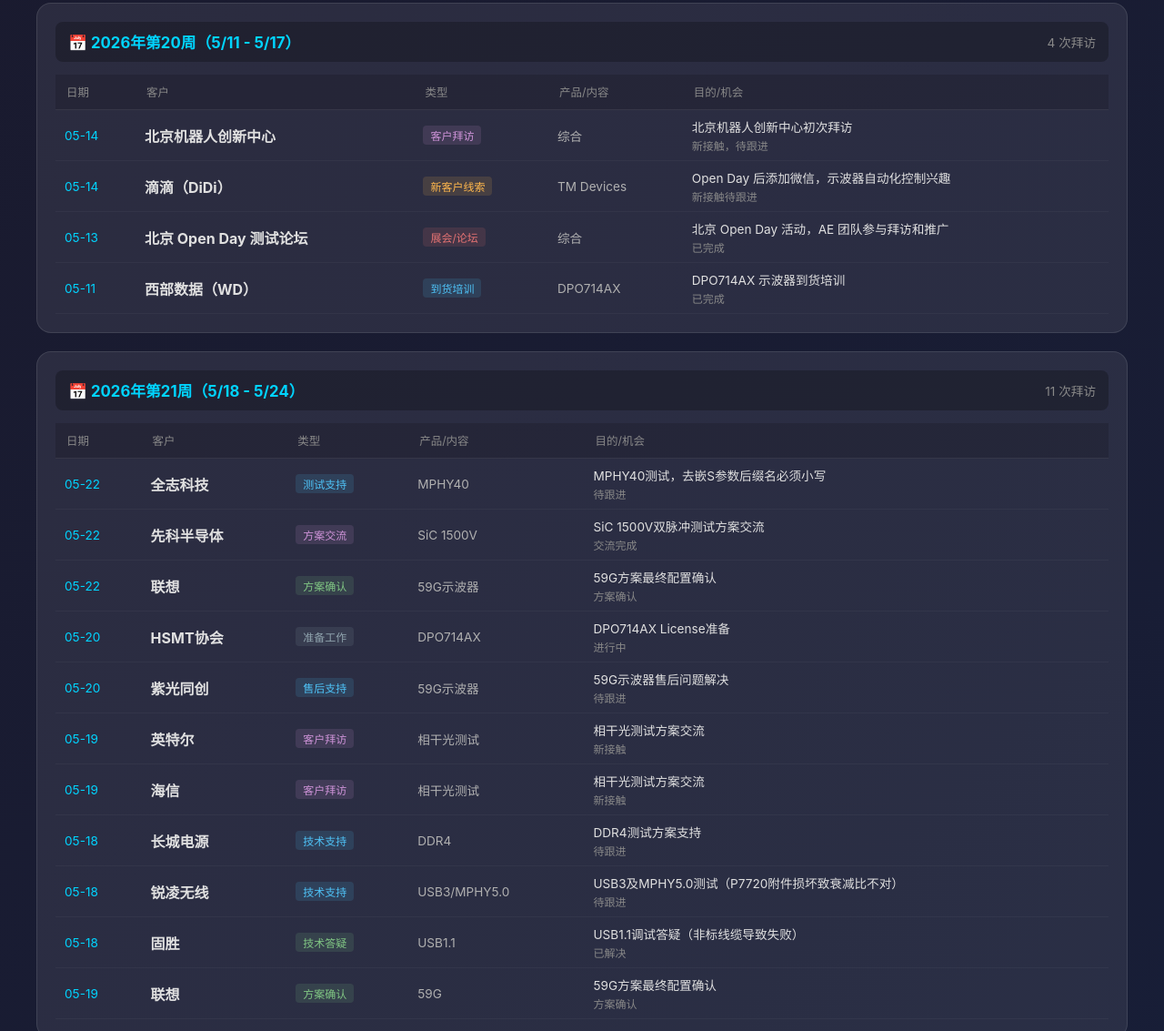
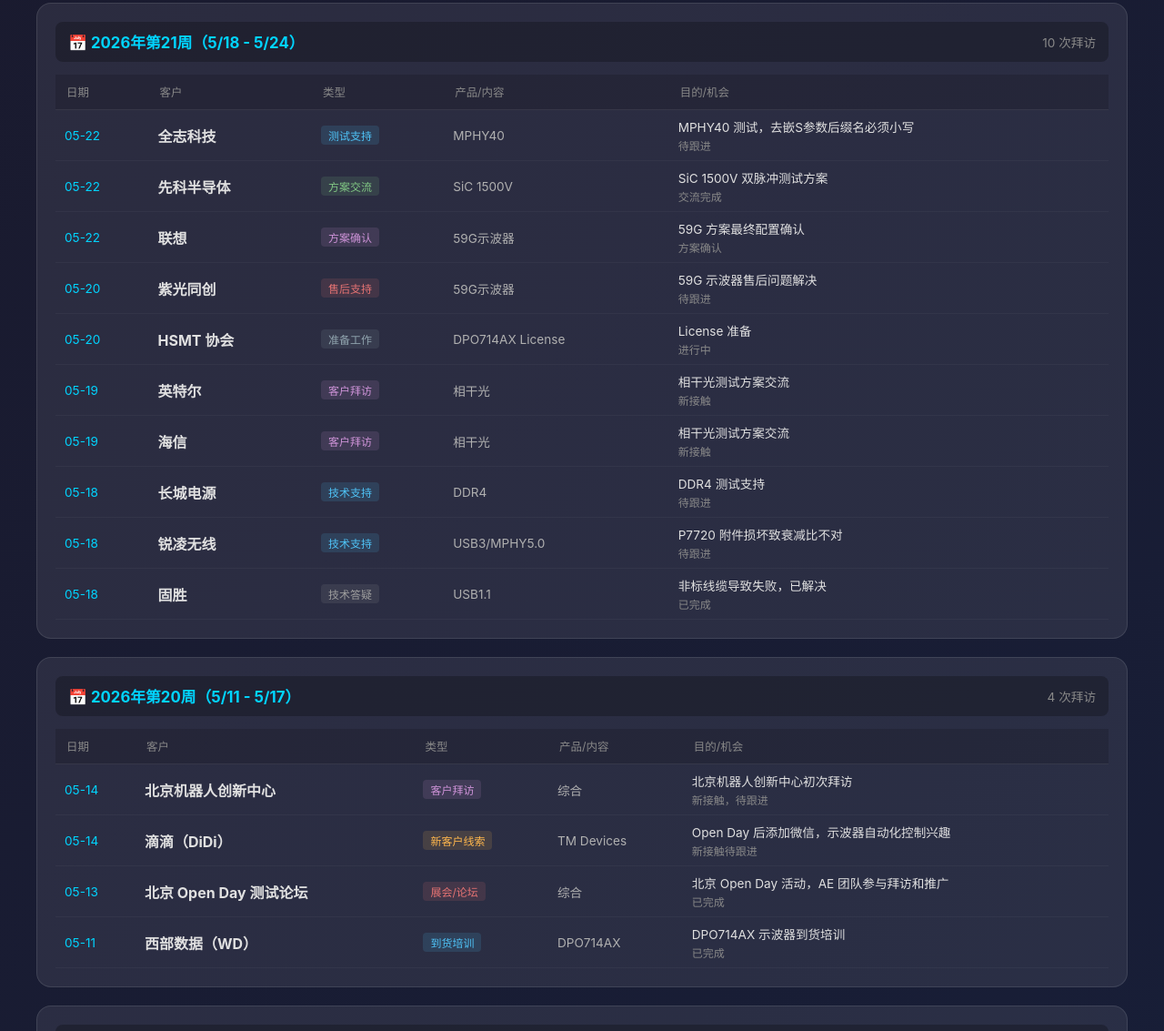
Before and after one commit to xiaoqilj/dashboard, a website: page visits.html in a window 1280 px wide. Shown: the part 338-1471 px from the top of the page at 91% size. Drawn offline with Linux system fonts and the light colour scheme.

Commit message:
每日刷新 2026/5/25 08:00 - 更新时间戳

```diff
--- a/visits.html
+++ b/visits.html
@@ -93,7 +93,7 @@
   <div class='container'>
     <header>
       <h1>🎯 AE 拜访记录</h1>
-      <div class='update-time'>最后更新：2026/5/24 08:00:00</div>
+      <div class='update-time'>最后更新：2026/5/24 20:47:39</div>
       <div class='nav-links'>
         <a href='index.html' style='padding:7px 14px;background:linear-gradient(90deg,#00d4ff,#7b2cbf);border-radius:8px;color:#fff;text-decoration:none;font-size:0.82em;'>🔧 Dashboard首页</a>
         <a href='gba-research.html' style='padding:7px 14px;background:rgba(255,255,255,0.1);border-radius:8px;color:#e0e0e0;text-decoration:none;font-size:0.82em;border:1px solid rgba(255,255,255,0.08);'>🧪 图谱</a>
@@ -102,7 +102,7 @@
 
     <div class='stats-row'>
       <div class='stat-card'>
-        <div class='stat-number'>43</div>
+        <div class='stat-number'>42</div>
         <div class='stat-label'>总拜访次数</div>
       </div>
       <div class='stat-card'>
@@ -114,6 +114,112 @@
         <div class='stat-label'>覆盖周数</div>
       </div>
     </div>
+
+<div class='week-section'>
+    <div class='week-header'>
+      <span class='week-title'>📅 2026年第21周（5/18 - 5/24）</span>
+      <span class='week-count'>10 次拜访</span>
+    </div>
+    <div class='visit-table-wrap'>
+      <table class='visit-table'>
+        <thead>
+          <tr><th>日期</th><th>客户</th><th>类型</th><th>产品/内容</th><th>目的/机会</th></tr>
+        </thead>
+        <tbody>
+<tr style='border-bottom:1px solid rgba(255,255,255,0.04);'>
+      <td style='padding:8px 10px;color:#00d4ff;font-size:0.85em;white-space:nowrap;'>05-22</td>
+      <td style='padding:8px 10px;'><strong>全志科技</strong></td>
+      <td style='padding:8px 10px;'><span style='display:inline-block;padding:2px 8px;border-radius:4px;font-size:0.75em;background:#4fc3f722;color:#4fc3f7;'>测试支持</span></td>
+      <td style='padding:8px 10px;font-size:0.85em;color:#b0b0b0;'>MPHY40</td>
+      <td style='padding:8px 10px;'>
+        <div style='font-size:0.85em;color:#e0e0e0;'>MPHY40 测试，去嵌S参数后缀名必须小写</div><div style='font-size:0.75em;color:#888;margin-top:2px;'>待跟进</div>
+      </td>
+    </tr>
+<tr style='border-bottom:1px solid rgba(255,255,255,0.04);'>
+      <td style='padding:8px 10px;color:#00d4ff;font-size:0.85em;white-space:nowrap;'>05-22</td>
+      <td style='padding:8px 10px;'><strong>先科半导体</strong></td>
+      <td style='padding:8px 10px;'><span style='display:inline-block;padding:2px 8px;border-radius:4px;font-size:0.75em;background:#81c78422;color:#81c784;'>方案交流</span></td>
+      <td style='padding:8px 10px;font-size:0.85em;color:#b0b0b0;'>SiC 1500V</td>
+      <td style='padding:8px 10px;'>
+        <div style='font-size:0.85em;color:#e0e0e0;'>SiC 1500V 双脉冲测试方案</div><div style='font-size:0.75em;color:#888;margin-top:2px;'>交流完成</div>
+      </td>
+    </tr>
+<tr style='border-bottom:1px solid rgba(255,255,255,0.04);'>
+      <td style='padding:8px 10px;color:#00d4ff;font-size:0.85em;white-space:nowrap;'>05-22</td>
+      <td style='padding:8px 10px;'><strong>联想</strong></td>
+      <td style='padding:8px 10px;'><span style='display:inline-block;padding:2px 8px;border-radius:4px;font-size:0.75em;background:#ce93d822;color:#ce93d8;'>方案确认</span></td>
+      <td style='padding:8px 10px;font-size:0.85em;color:#b0b0b0;'>59G示波器</td>
+      <td style='padding:8px 10px;'>
+        <div style='font-size:0.85em;color:#e0e0e0;'>59G 方案最终配置确认</div><div style='font-size:0.75em;color:#888;margin-top:2px;'>方案确认</div>
+      </td>
+    </tr>
+<tr style='border-bottom:1px solid rgba(255,255,255,0.04);'>
+      <td style='padding:8px 10px;color:#00d4ff;font-size:0.85em;white-space:nowrap;'>05-20</td>
+      <td style='padding:8px 10px;'><strong>紫光同创</strong></td>
+      <td style='padding:8px 10px;'><span style='display:inline-block;padding:2px 8px;border-radius:4px;font-size:0.75em;background:#e5737322;color:#e57373;'>售后支持</span></td>
+      <td style='padding:8px 10px;font-size:0.85em;color:#b0b0b0;'>59G示波器</td>
+      <td style='padding:8px 10px;'>
+        <div style='font-size:0.85em;color:#e0e0e0;'>59G 示波器售后问题解决</div><div style='font-size:0.75em;color:#888;margin-top:2px;'>待跟进</div>
+      </td>
+    </tr>
+<tr style='border-bottom:1px solid rgba(255,255,255,0.04);'>
+      <td style='padding:8px 10px;color:#00d4ff;font-size:0.85em;white-space:nowrap;'>05-20</td>
+      <td style='padding:8px 10px;'><strong>HSMT 协会</strong></td>
+      <td style='padding:8px 10px;'><span style='display:inline-block;padding:2px 8px;border-radius:4px;font-size:0.75em;background:#90a4ae22;color:#90a4ae;'>准备工作</span></td>
+      <td style='padding:8px 10px;font-size:0.85em;color:#b0b0b0;'>DPO714AX License</td>
+      <td style='padding:8px 10px;'>
+        <div style='font-size:0.85em;color:#e0e0e0;'>License 准备</div><div style='font-size:0.75em;color:#888;margin-top:2px;'>进行中</div>
+      </td>
+    </tr>
+<tr style='border-bottom:1px solid rgba(255,255,255,0.04);'>
+      <td style='padding:8px 10px;color:#00d4ff;font-size:0.85em;white-space:nowrap;'>05-19</td>
+      <td style='padding:8px 10px;'><strong>英特尔</strong></td>
+      <td style='padding:8px 10px;'><span style='display:inline-block;padding:2px 8px;border-radius:4px;font-size:0.75em;background:#ce93d822;color:#ce93d8;'>客户拜访</span></td>
+      <td style='padding:8px 10px;font-size:0.85em;color:#b0b0b0;'>相干光</td>
+      <td style='padding:8px 10px;'>
+        <div style='font-size:0.85em;color:#e0e0e0;'>相干光测试方案交流</div><div style='font-size:0.75em;color:#888;margin-top:2px;'>新接触</div>
+      </td>
+    </tr>
+<tr style='border-bottom:1px solid rgba(255,255,255,0.04);'>
+      <td style='padding:8px 10px;color:#00d4ff;font-size:0.85em;white-space:nowrap;'>05-19</td>
+      <td style='padding:8px 10px;'><strong>海信</strong></td>
+      <td style='padding:8px 10px;'><span style='display:inline-block;padding:2px 8px;border-radius:4px;font-size:0.75em;background:#ce93d822;color:#ce93d8;'>客户拜访</span></td>
+      <td style='padding:8px 10px;font-size:0.85em;color:#b0b0b0;'>相干光</td>
+      <td style='padding:8px 10px;'>
+        <div style='font-size:0.85em;color:#e0e0e0;'>相干光测试方案交流</div><div style='font-size:0.75em;color:#888;margin-top:2px;'>新接触</div>
+      </td>
+    </tr>
+<tr style='border-bottom:1px solid rgba(255,255,255,0.04);'>
+      <td style='padding:8px 10px;color:#00d4ff;font-size:0.85em;white-space:nowrap;'>05-18</td>
+      <td style='padding:8px 10px;'><strong>长城电源</strong></td>
+      <td style='padding:8px 10px;'><span style='display:inline-block;padding:2px 8px;border-radius:4px;font-size:0.75em;background:#4fc3f722;color:#4fc3f7;'>技术支持</span></td>
+      <td style='padding:8px 10px;font-size:0.85em;color:#b0b0b0;'>DDR4</td>
+      <td style='padding:8px 10px;'>
+        <div style='font-size:0.85em;color:#e0e0e0;'>DDR4 测试支持</div><div style='font-size:0.75em;color:#888;margin-top:2px;'>待跟进</div>
+      </td>
+    </tr>
+<tr style='border-bottom:1px solid rgba(255,255,255,0.04);'>
+      <td style='padding:8px 10px;color:#00d4ff;font-size:0.85em;white-space:nowrap;'>05-18</td>
+      <td style='padding:8px 10px;'><strong>锐凌无线</strong></td>
+      <td style='padding:8px 10px;'><span style='display:inline-block;padding:2px 8px;border-radius:4px;font-size:0.75em;background:#4fc3f722;color:#4fc3f7;'>技术支持</span></td>
+      <td style='padding:8px 10px;font-size:0.85em;color:#b0b0b0;'>USB3/MPHY5.0</td>
+      <td style='padding:8px 10px;'>
+        <div style='font-size:0.85em;color:#e0e0e0;'>P7720 附件损坏致衰减比不对</div><div style='font-size:0.75em;color:#888;margin-top:2px;'>待跟进</div>
+      </td>
+    </tr>
+<tr style='border-bottom:1px solid rgba(255,255,255,0.04);'>
+      <td style='padding:8px 10px;color:#00d4ff;font-size:0.85em;white-space:nowrap;'>05-18</td>
+      <td style='padding:8px 10px;'><strong>固胜</strong></td>
+      <td style='padding:8px 10px;'><span style='display:inline-block;padding:2px 8px;border-radius:4px;font-size:0.75em;background:#9e9e9e22;color:#9e9e9e;'>技术答疑</span></td>
+      <td style='padding:8px 10px;font-size:0.85em;color:#b0b0b0;'>USB1.1</td>
+      <td style='padding:8px 10px;'>
+        <div style='font-size:0.85em;color:#e0e0e0;'>非标线缆导致失败，已解决</div><div style='font-size:0.75em;color:#888;margin-top:2px;'>已完成</div>
+      </td>
+    </tr>
+        </tbody>
+      </table>
+    </div>
+  </div>
 
 <div class='week-section'>
     <div class='week-header'>
@@ -160,120 +266,6 @@
       <td style='padding:8px 10px;font-size:0.85em;color:#b0b0b0;'>DPO714AX</td>
       <td style='padding:8px 10px;'>
         <div style='font-size:0.85em;color:#e0e0e0;'>DPO714AX 示波器到货培训</div><div style='font-size:0.75em;color:#888;margin-top:2px;'>已完成</div>
-      </td>
-    </tr>
-        </tbody>
-      </table>
-    </div>
-  </div>
-<div class='week-section'>
-    <div class='week-header'>
-      <span class='week-title'>📅 2026年第21周（5/18 - 5/24）</span>
-      <span class='week-count'>11 次拜访</span>
-    </div>
-    <div class='visit-table-wrap'>
-      <table class='visit-table'>
-        <thead>
-          <tr><th>日期</th><th>客户</th><th>类型</th><th>产品/内容</th><th>目的/机会</th></tr>
-        </thead>
-        <tbody>
-<tr style='border-bottom:1px solid rgba(255,255,255,0.04);'>
-      <td style='padding:8px 10px;color:#00d4ff;font-size:0.85em;white-space:nowrap;'>05-22</td>
-      <td style='padding:8px 10px;'><strong>全志科技</strong></td>
-      <td style='padding:8px 10px;'><span style='display:inline-block;padding:2px 8px;border-radius:4px;font-size:0.75em;background:#4fc3f722;color:#4fc3f7;'>测试支持</span></td>
-      <td style='padding:8px 10px;font-size:0.85em;color:#b0b0b0;'>MPHY40</td>
-      <td style='padding:8px 10px;'>
-        <div style='font-size:0.85em;color:#e0e0e0;'>MPHY40测试，去嵌S参数后缀名必须小写</div><div style='font-size:0.75em;color:#888;margin-top:2px;'>待跟进</div>
-      </td>
-    </tr>
-<tr style='border-bottom:1px solid rgba(255,255,255,0.04);'>
-      <td style='padding:8px 10px;color:#00d4ff;font-size:0.85em;white-space:nowrap;'>05-22</td>
-      <td style='padding:8px 10px;'><strong>先科半导体</strong></td>
-      <td style='padding:8px 10px;'><span style='display:inline-block;padding:2px 8px;border-radius:4px;font-size:0.75em;background:#ce93d822;color:#ce93d8;'>方案交流</span></td>
-      <td style='padding:8px 10px;font-size:0.85em;color:#b0b0b0;'>SiC 1500V</td>
-      <td style='padding:8px 10px;'>
-        <div style='font-size:0.85em;color:#e0e0e0;'>SiC 1500V双脉冲测试方案交流</div><div style='font-size:0.75em;color:#888;margin-top:2px;'>交流完成</div>
-      </td>
-    </tr>
-<tr style='border-bottom:1px solid rgba(255,255,255,0.04);'>
-      <td style='padding:8px 10px;color:#00d4ff;font-size:0.85em;white-space:nowrap;'>05-22</td>
-      <td style='padding:8px 10px;'><strong>联想</strong></td>
-      <td style='padding:8px 10px;'><span style='display:inline-block;padding:2px 8px;border-radius:4px;font-size:0.75em;background:#81c78422;color:#81c784;'>方案确认</span></td>
-      <td style='padding:8px 10px;font-size:0.85em;color:#b0b0b0;'>59G示波器</td>
-      <td style='padding:8px 10px;'>
-        <div style='font-size:0.85em;color:#e0e0e0;'>59G方案最终配置确认</div><div style='font-size:0.75em;color:#888;margin-top:2px;'>方案确认</div>
-      </td>
-    </tr>
-<tr style='border-bottom:1px solid rgba(255,255,255,0.04);'>
-      <td style='padding:8px 10px;color:#00d4ff;font-size:0.85em;white-space:nowrap;'>05-20</td>
-      <td style='padding:8px 10px;'><strong>HSMT协会</strong></td>
-      <td style='padding:8px 10px;'><span style='display:inline-block;padding:2px 8px;border-radius:4px;font-size:0.75em;background:#90a4ae22;color:#90a4ae;'>准备工作</span></td>
-      <td style='padding:8px 10px;font-size:0.85em;color:#b0b0b0;'>DPO714AX</td>
-      <td style='padding:8px 10px;'>
-        <div style='font-size:0.85em;color:#e0e0e0;'>DPO714AX License准备</div><div style='font-size:0.75em;color:#888;margin-top:2px;'>进行中</div>
-      </td>
-    </tr>
-<tr style='border-bottom:1px solid rgba(255,255,255,0.04);'>
-      <td style='padding:8px 10px;color:#00d4ff;font-size:0.85em;white-space:nowrap;'>05-20</td>
-      <td style='padding:8px 10px;'><strong>紫光同创</strong></td>
-      <td style='padding:8px 10px;'><span style='display:inline-block;padding:2px 8px;border-radius:4px;font-size:0.75em;background:#4fc3f722;color:#4fc3f7;'>售后支持</span></td>
-      <td style='padding:8px 10px;font-size:0.85em;color:#b0b0b0;'>59G示波器</td>
-      <td style='padding:8px 10px;'>
-        <div style='font-size:0.85em;color:#e0e0e0;'>59G示波器售后问题解决</div><div style='font-size:0.75em;color:#888;margin-top:2px;'>待跟进</div>
-      </td>
-    </tr>
-<tr style='border-bottom:1px solid rgba(255,255,255,0.04);'>
-      <td style='padding:8px 10px;color:#00d4ff;font-size:0.85em;white-space:nowrap;'>05-19</td>
-      <td style='padding:8px 10px;'><strong>英特尔</strong></td>
-      <td style='padding:8px 10px;'><span style='display:inline-block;padding:2px 8px;border-radius:4px;font-size:0.75em;background:#ce93d822;color:#ce93d8;'>客户拜访</span></td>
-      <td style='padding:8px 10px;font-size:0.85em;color:#b0b0b0;'>相干光测试</td>
-      <td style='padding:8px 10px;'>
-        <div style='font-size:0.85em;color:#e0e0e0;'>相干光测试方案交流</div><div style='font-size:0.75em;color:#888;margin-top:2px;'>新接触</div>
-      </td>
-    </tr>
-<tr style='border-bottom:1px solid rgba(255,255,255,0.04);'>
-      <td style='padding:8px 10px;color:#00d4ff;font-size:0.85em;white-space:nowrap;'>05-19</td>
-      <td style='padding:8px 10px;'><strong>海信</strong></td>
-      <td style='padding:8px 10px;'><span style='display:inline-block;padding:2px 8px;border-radius:4px;font-size:0.75em;background:#ce93d822;color:#ce93d8;'>客户拜访</span></td>
-      <td style='padding:8px 10px;font-size:0.85em;color:#b0b0b0;'>相干光测试</td>
-      <td style='padding:8px 10px;'>
-        <div style='font-size:0.85em;color:#e0e0e0;'>相干光测试方案交流</div><div style='font-size:0.75em;color:#888;margin-top:2px;'>新接触</div>
-      </td>
-    </tr>
-<tr style='border-bottom:1px solid rgba(255,255,255,0.04);'>
-      <td style='padding:8px 10px;color:#00d4ff;font-size:0.85em;white-space:nowrap;'>05-18</td>
-      <td style='padding:8px 10px;'><strong>长城电源</strong></td>
-      <td style='padding:8px 10px;'><span style='display:inline-block;padding:2px 8px;border-radius:4px;font-size:0.75em;background:#4fc3f722;color:#4fc3f7;'>技术支持</span></td>
-      <td style='padding:8px 10px;font-size:0.85em;color:#b0b0b0;'>DDR4</td>
-      <td style='padding:8px 10px;'>
-        <div style='font-size:0.85em;color:#e0e0e0;'>DDR4测试方案支持</div><div style='font-size:0.75em;color:#888;margin-top:2px;'>待跟进</div>
-      </td>
-    </tr>
-<tr style='border-bottom:1px solid rgba(255,255,255,0.04);'>
-      <td style='padding:8px 10px;color:#00d4ff;font-size:0.85em;white-space:nowrap;'>05-18</td>
-      <td style='padding:8px 10px;'><strong>锐凌无线</strong></td>
-      <td style='padding:8px 10px;'><span style='display:inline-block;padding:2px 8px;border-radius:4px;font-size:0.75em;background:#4fc3f722;color:#4fc3f7;'>技术支持</span></td>
-      <td style='padding:8px 10px;font-size:0.85em;color:#b0b0b0;'>USB3/MPHY5.0</td>
-      <td style='padding:8px 10px;'>
-        <div style='font-size:0.85em;color:#e0e0e0;'>USB3及MPHY5.0测试（P7720附件损坏致衰减比不对）</div><div style='font-size:0.75em;color:#888;margin-top:2px;'>待跟进</div>
-      </td>
-    </tr>
-<tr style='border-bottom:1px solid rgba(255,255,255,0.04);'>
-      <td style='padding:8px 10px;color:#00d4ff;font-size:0.85em;white-space:nowrap;'>05-18</td>
-      <td style='padding:8px 10px;'><strong>固胜</strong></td>
-      <td style='padding:8px 10px;'><span style='display:inline-block;padding:2px 8px;border-radius:4px;font-size:0.75em;background:#81c78422;color:#81c784;'>技术答疑</span></td>
-      <td style='padding:8px 10px;font-size:0.85em;color:#b0b0b0;'>USB1.1</td>
-      <td style='padding:8px 10px;'>
-        <div style='font-size:0.85em;color:#e0e0e0;'>USB1.1调试答疑（非标线缆导致失败）</div><div style='font-size:0.75em;color:#888;margin-top:2px;'>已解决</div>
-      </td>
-    </tr>
-<tr style='border-bottom:1px solid rgba(255,255,255,0.04);'>
-      <td style='padding:8px 10px;color:#00d4ff;font-size:0.85em;white-space:nowrap;'>05-19</td>
-      <td style='padding:8px 10px;'><strong>联想</strong></td>
-      <td style='padding:8px 10px;'><span style='display:inline-block;padding:2px 8px;border-radius:4px;font-size:0.75em;background:#81c78422;color:#81c784;'>方案确认</span></td>
-      <td style='padding:8px 10px;font-size:0.85em;color:#b0b0b0;'>59G</td>
-      <td style='padding:8px 10px;'>
-        <div style='font-size:0.85em;color:#e0e0e0;'>59G方案最终配置确认</div><div style='font-size:0.75em;color:#888;margin-top:2px;'>方案确认</div>
       </td>
     </tr>
         </tbody>
```
Also changed, not shown: index.html (+1 -1 lines), 1 other file.
